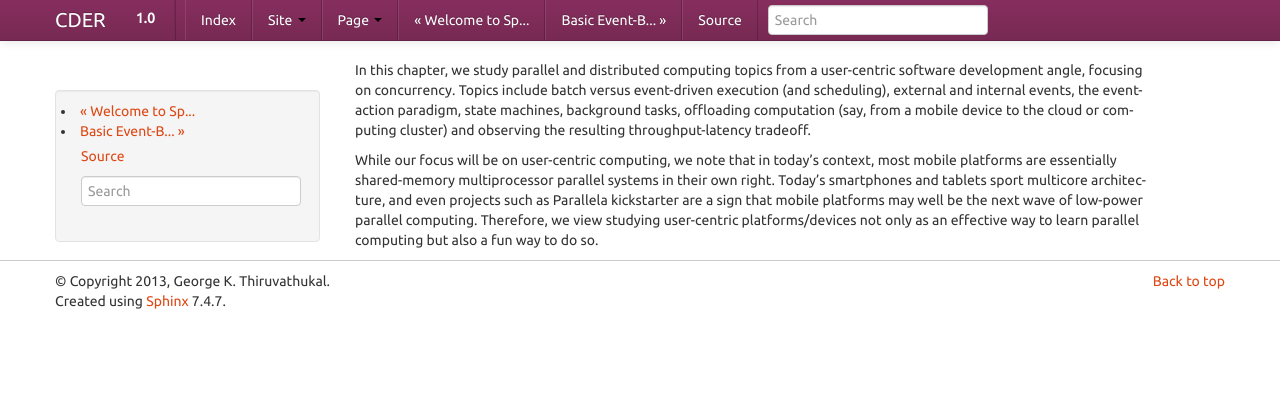
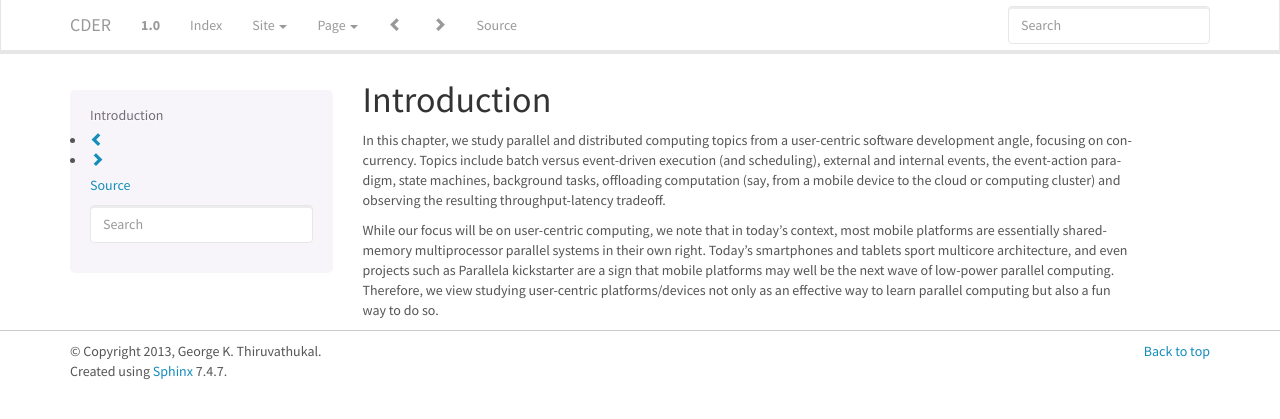
Before and after one commit to LoyolaChicagoBooks/cder, a Sphinx documentation site: the page built from source/intro.rst, in a window 1280 px wide. Shown: the top 419 px of the page. Built offline with Sphinx 7.4.7, drawn with Linux system fonts in a browser that asks for light colours; part of the change alters nothing that is shown.

Commit message:
adding title to intro, Bootstrap 3 support

```diff
--- /dev/null
+++ b/source/_templates/layout.html
@@ -0,0 +1,9 @@
+{% extends "!layout.html" %}
+
+{# Custom CSS overrides #}
+{# set bootswatch_css_custom = ['_static/my-styles.css'] #}
+
+{# Add github banner (from: https://github.com/blog/273-github-ribbons). #}
+{% block header %}
+  {{ super() }}
+{% endblock %}
--- /dev/null
+++ b/source/_templates/relations.html
@@ -0,0 +1,15 @@
+{# Custom override of relations to use chevrons for nav. Assumming BS3. #}
+{%- if prev %}
+  <li>
+    <a href="{{ prev.link|e }}" title="{{ _('Previous Chapter: ') + prev.title|striptags }}">
+      <span class="glyphicon glyphicon-chevron-left"></span>
+    </a>
+  </li>
+{%- endif %}
+{%- if next %}
+  <li>
+    <a href="{{ next.link|e }}" title="{{ _('Next Chapter: ') + next.title|striptags }}">
+      <span class="glyphicon glyphicon-chevron-right"></span>
+    </a>
+  </li>
+{%- endif %}
--- a/source/conf.py
+++ b/source/conf.py
@@ -111,6 +111,9 @@ html_theme_options = {
     # be in the form [(name, page), ..]
     'navbar_links': [('Index', 'genindex')],
 
+    # for prev/next chevrons
+    'navbar_sidebarrel': True,
+
     # Include hidden TOCs in Site navbar?
     #
     # Note: If this is "false", you cannot have mixed ``:hidden:`` and
@@ -138,9 +141,9 @@ html_theme_options = {
     # such as "amelia" or "cosmo".
     #
     # Note that this is served off CDN, so won't be available offline.
-    'bootswatch_theme': "united",
+    'bootswatch_theme': "lumen",
 
-    'bootstrap_version' : "2"
+    'bootstrap_version' : "3"
 
 }
 
--- a/source/intro.rst
+++ b/source/intro.rst
@@ -1,3 +1,6 @@
+Introduction
+=================
+
 In this chapter, we study parallel and distributed computing topics
 from a user-centric software development angle, focusing on
 concurrency. Topics include batch versus event-driven execution (and
```
